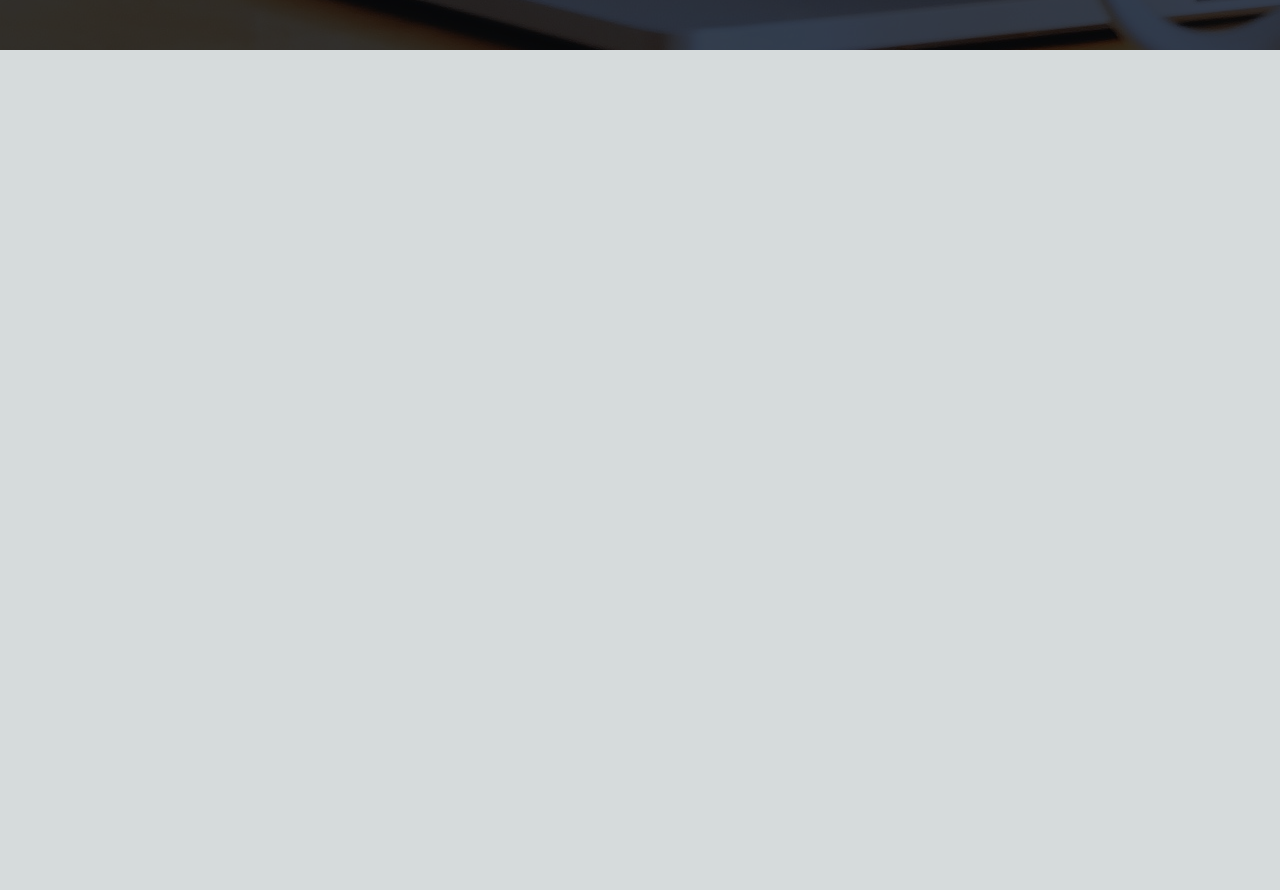
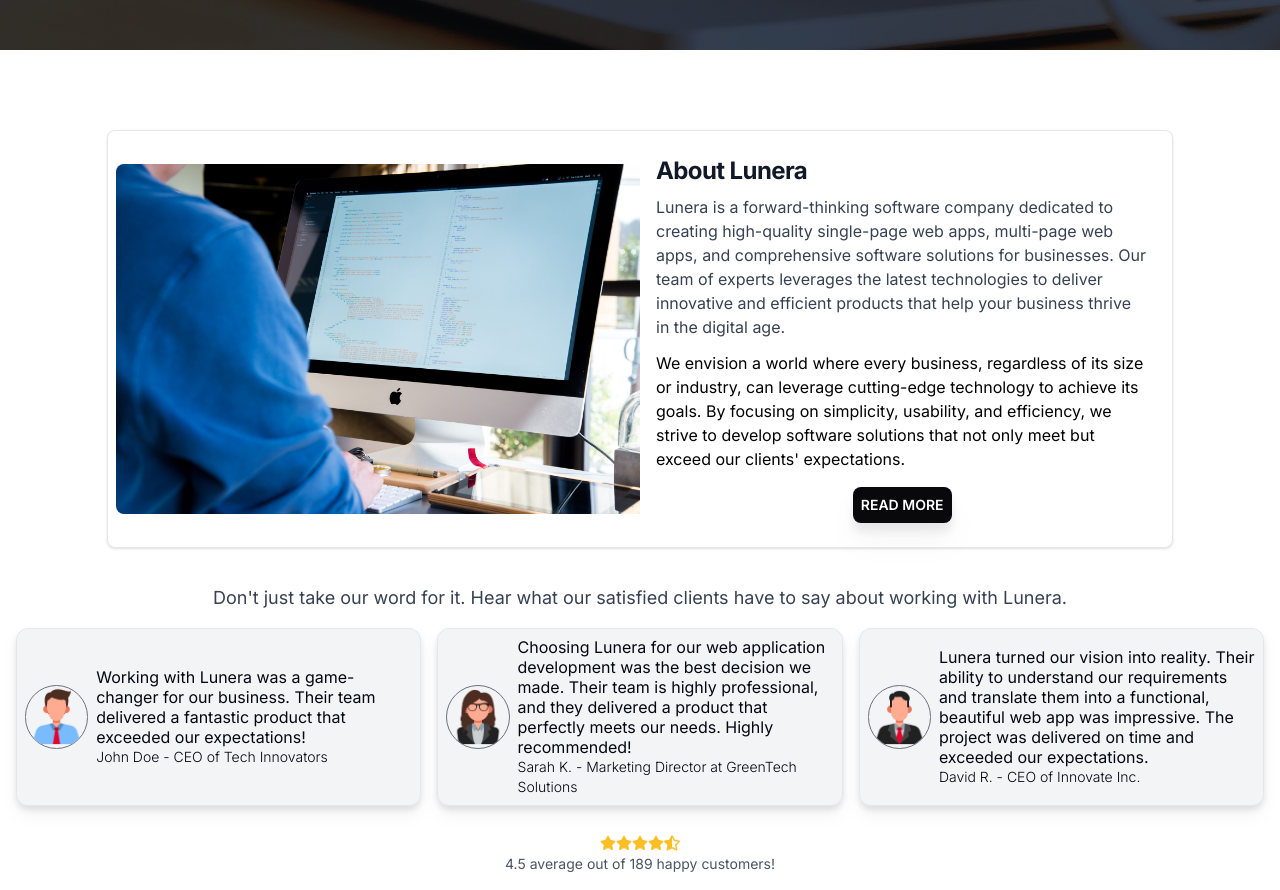
Before and after one commit to Nikoraii/landing-page, a Next.js app: page / in a window 1280 px wide. Shown: the part 760-1650 px from the top of the page. Before the commit the page ends 810 px from the top, so only its background shows below. Built offline with nearby package versions, Linux system fonts and the light colour scheme.

Commit message:
Add about section to page

```diff
--- a/app/page.tsx
+++ b/app/page.tsx
@@ -1,6 +1,33 @@
+import Image from "next/image";
+import { FaStar } from "react-icons/fa";
+import { FaStarHalfAlt } from "react-icons/fa";
+
 export default function Page() {
+  const reviews = [
+    {
+      id: 1,
+      name: "John Doe",
+      review: "Working with Lunera was a game-changer for our business. Their team delivered a fantastic product that exceeded our expectations!",
+      title: "CEO of Tech Innovators",
+      image: "/assets/images/man.png"
+    },
+    {
+      id: 2,
+      name: "Sarah K.",
+      review: "Choosing Lunera for our web application development was the best decision we made. Their team is highly professional, and they delivered a product that perfectly meets our needs. Highly recommended!",
+      title: "Marketing Director at GreenTech Solutions",
+      image: "/assets/images/woman.png"
+    },
+    {
+      id: 3,
+      name: "David R.",
+      review: "Lunera turned our vision into reality. Their ability to understand our requirements and translate them into a functional, beautiful web app was impressive. The project was delivered on time and exceeded our expectations.",
+      title: "CEO of Innovate Inc.",
+      image: "/assets/images/man-2.png"
+    }
+  ]
   return (
-    <main>
+    <main className="bg-white">
 
       {/* HOME SECTION START */}
       <section className="bg-center bg-no-repeat bg-[url('/assets/images/office-laptop.jpg')] bg-gray-700 bg-blend-multiply min-h-screen" id="home">
@@ -20,6 +47,58 @@
       </section>
       {/* HOME SECTION END */}
 
+      {/* ABOUT SECTION START */}
+      <section className="min-h-screen container-fluid pt-20" id="about">
+        <div className="w-10/12 flex flex-col items-center bg-white border border-gray-200 rounded-lg shadow md:flex-row  mx-auto p-2">
+            <Image className="object-cover w-full rounded-t-lg h-96 md:h-auto md:w-6/12 md:rounded-none md:rounded-s-lg" src="/assets/images/developer.jpg" alt="Image" width={500} height={450} />
+            <div className="flex flex-col justify-between p-4 leading-normal">
+                <h5 className="mb-2 text-2xl font-bold tracking-tight text-gray-900 ">About Lunera</h5>
+                <p className="mb-3 font-normal text-gray-700">Lunera is a forward-thinking software company dedicated to creating high-quality single-page web apps, multi-page web apps, and comprehensive software solutions for businesses. Our team of experts leverages the latest technologies to deliver innovative and efficient products that help your business thrive in the digital age.</p>
+                <p>We envision a world where every business, regardless of its size or industry, can leverage cutting-edge technology to achieve its goals. By focusing on simplicity, usability, and efficiency, we strive to develop software solutions that not only meet but exceed our clients&apos; expectations.</p>
+                <a target="_blank" rel="no-referrer" href="https://www.nikolastancic.com/" className="bg-zinc-950 text-white w-fit mx-auto p-2 rounded-lg text-sm antialiased drop-shadow-xl mt-4 font-semibold transition ease-in-out delay-150 hover:scale-105">READ MORE</a>
+            </div>
+        </div>
+        <div id="reviews" className="mt-5 p-4">
+          <div className="text-center text-lg text-gray-700">Don&apos;t just take our word for it. Hear what our satisfied clients have to say about working with Lunera.</div>
+          <div className="flex flex-col lg:flex-row gap-4 mt-4">
+            {reviews.map((review) => {
+              return (
+              <div key={review.id} className="flex text-gray-950 bg-gray-100 w-full lg:w-1/3 items-center border border-gray-200 rounded-xl drop-shadow-lg p-2 gap-2 transition ease-in-out delay-150 hover:-translate-y-4">
+                <div className="w-1/6">
+                  <Image className="rounded-full border border-gray-500" src={review.image} height={250} width={250} alt="Profile picture" />
+                </div>
+                <div className="w-5/6 flex flex-col">
+                  <div className="leading-5">{review.review}</div>
+                  <div className="text-sm font-light">{review.name} - {review.title}</div>
+                </div>
+              </div>
+            )
+            })}
+          </div>
+          <div id="stars" className="text-center w-fit mx-auto mt-8">
+            <div className="flex text-center mx-auto w-fit animate-bounce">
+              <div>
+                {<FaStar className="text-amber-400" />}
+              </div>
+              <div>
+                {<FaStar className="text-amber-400" />}
+              </div>
+              <div>
+                {<FaStar className="text-amber-400" />}
+              </div>
+              <div>
+                {<FaStar className="text-amber-400" />}
+              </div>
+              <div>
+                {<FaStarHalfAlt className="text-amber-400" />}
+              </div>
+            </div>
+            <div className="text-center text-sm text-gray-600">4.5 average out of 189 happy customers!</div>
+          </div>
+        </div>
+      </section>
+      {/* ABOUT SECTION END */}
+
     </main>
   );
 }
```
